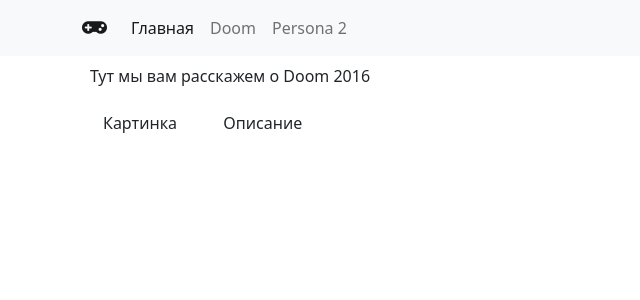
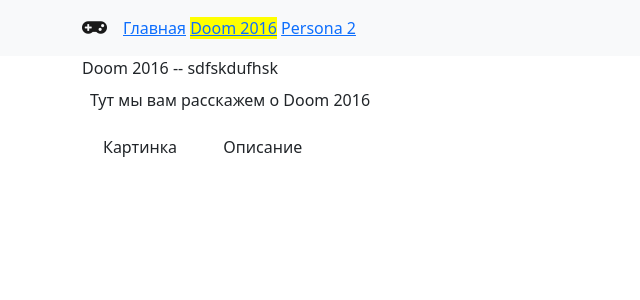
Before and after one commit to deniskachalin/Back-end, a PHP site: page /doom-2016 in a window 1280 px wide. Shown: the top 300 px of the page, without its empty margins (0-640 px from the left). Run offline with PHP 8.4, Linux system fonts and the light colour scheme.

Commit message:
Начата 5

```diff
--- a/project/public/index.php
+++ b/project/public/index.php
@@ -15,6 +15,22 @@ $title = "";
 $template = "";
 $is_image = false;
 $is_info = false;
+
+$context = [];
+$menu = [
+    [
+        "title" => "Главная",
+        "url" => "/",
+    ],
+    [
+        "title" => "Doom 2016",
+        "url" => "/doom-2016",
+    ],
+    [
+        "title" => "Persona 2",
+        "url" => "/persona-2",
+    ],
+];
 
 if ($url == "/") {
     $title = "Главная";
@@ -36,5 +52,6 @@ if ($url == "/") {
 
 
 $context['title'] = $title;
+$context['menu'] = $menu;
 
 echo $twig->render($template, $context);
--- a/project/views/___layout.twig
+++ b/project/views/__layout.twig
@@ -7,6 +7,12 @@
     <title>{{ title }}</title>
     <link href="https://cdn.jsdelivr.net/npm/bootstrap@5.0.2/dist/css/bootstrap.min.css" rel="stylesheet" integrity="sha384-EVSTQN3/azprG1Anm3QDgpJLIm9Nao0Yz1ztcQTwFspd3yD65VohhpuuCOmLASjC" crossorigin="anonymous">
     <link href="https://cdnjs.cloudflare.com/ajax/libs/font-awesome/5.15.3/css/all.min.css"  rel="stylesheet" />
+    <style>
+        a.active {
+            background-color: yellow;
+        }
+    </style>
+
 </head>
 <body>
     <nav class="navbar navbar-expand-lg navbar-light bg-light">
@@ -18,13 +24,9 @@
             <div class="collapse navbar-collapse" id="navbarNav">
             <ul class="navbar-nav">
                 <li class="nav-item">
-                <a class="nav-link active" aria-current="page" href="/">Главная</a>
-                </li>
-                <li class="nav-item">
-                <a class="nav-link" href="/doom-2016">Doom</a>
-                </li>
-                <li class="nav-item">
-                <a class="nav-link" href="/persona-2">Persona 2</a>
+                {% for item in menu %}
+                        <a class="{{ title == item.title ? 'active' }}" aria-current="page" href="{{item.url}}">{{item.title}}</a>
+                {% endfor %}
                 </li>
             </ul>
             </div>
--- /dev/null
+++ b/project/views/__object.twig
@@ -0,0 +1,11 @@
+{% extends "__layout.twig" %}
+
+{% block content %}
+    <div>
+        {{title}} -- sdfskdufhsk
+    </div>
+
+    {% block objectContent %}
+
+    {% endblock %}
+{% endblock %}
--- a/project/views/base_image.twig
+++ b/project/views/base_image.twig
@@ -1,5 +1,5 @@
-{% extends "__layout.twig" %}
+{% extends "__object.twig" %}
 
-{% block content %}
+{% block objectContent %}
 <img src="{{ image }}" style="width: 300px;"/>
 {% endblock %}
--- a/project/views/doom.twig
+++ b/project/views/doom.twig
@@ -1,6 +1,6 @@
-{% extends "___layout.twig" %}
+{% extends "__object.twig" %}
 
-{% block content %}
+{% block objectContent %}
     <div class="m-2">
     Тут мы вам расскажем о Doom 2016<br>
     </div>
@@ -11,10 +11,10 @@
 
     <ul class="list-group">
         {% if is_image %}
-            <li class="list-group-item"><img  height="500em" src="\images\doom-2016.jpg" alt=""></li>
+            <li class="list-group-item"><img  height="300px" src="\images\doom-2016.jpg" alt=""></li>
         {% elseif is_info %}
-        <li class="list-group-item">
-        Doom (стилизованное написание — DOOM) — мультиплатформенная компьютерная игра в жанре шутера от первого лица. Разработана компанией id Software совместно со студией Certain Affinity и издана Bethesda Softworks. Игра вышла на Windows, Xbox One и PlayStation 4 13 мая 2016 года. 10 ноября 2017 года состоялся релиз на Nintendo Switch.
-        </li>
+            <li class="list-group-item">
+            Doom (стилизованное написание — DOOM) — мультиплатформенная компьютерная игра в жанре шутера от первого лица. Разработана компанией id Software совместно со студией Certain Affinity и издана Bethesda Softworks. Игра вышла на Windows, Xbox One и PlayStation 4 13 мая 2016 года. 10 ноября 2017 года состоялся релиз на Nintendo Switch.
+            </li>
         {% endif %}
 {% endblock %}
--- a/project/views/main.twig
+++ b/project/views/main.twig
@@ -1,4 +1,4 @@
-{% extends "___layout.twig" %}
+{% extends "__layout.twig" %}
 
 {% block content %}
 <ul class="list-group">
--- a/project/views/persona2.twig
+++ b/project/views/persona2.twig
@@ -1,4 +1,4 @@
-{% extends "___layout.twig" %}
+{% extends "__layout.twig" %}
 
 {% block content %}
 <div class="m-2">
@@ -12,7 +12,7 @@
 <ul class="list-group">
 
     {% if is_image %}
-        <li class="list-group-item"><img  height="500em" src="\images\persona-2.jpg" alt=""></li>
+        <li class="list-group-item"><img  height="300px" src="\images\persona-2.jpg" alt=""></li>
     {% elseif is_info %}
         <li class="list-group-item">
         Shin Megami Tensei: Persona 2 — Innocent Sin (в Японии Persona 2: Tsumi (яп. ペルソナ２ 罪)) —
```
